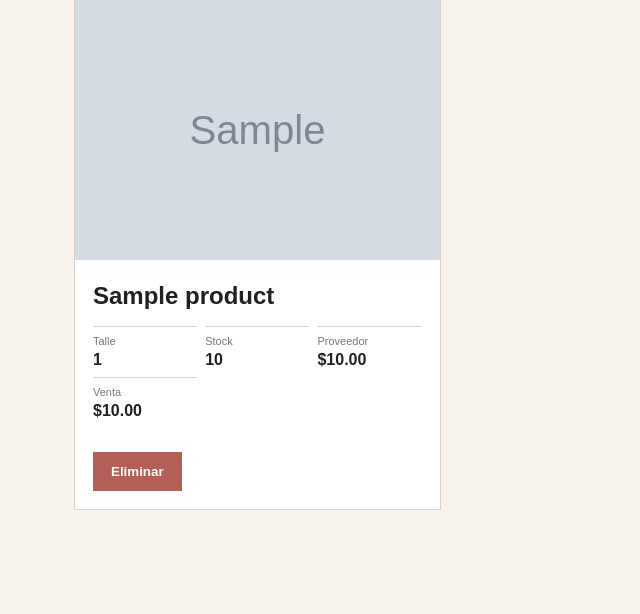
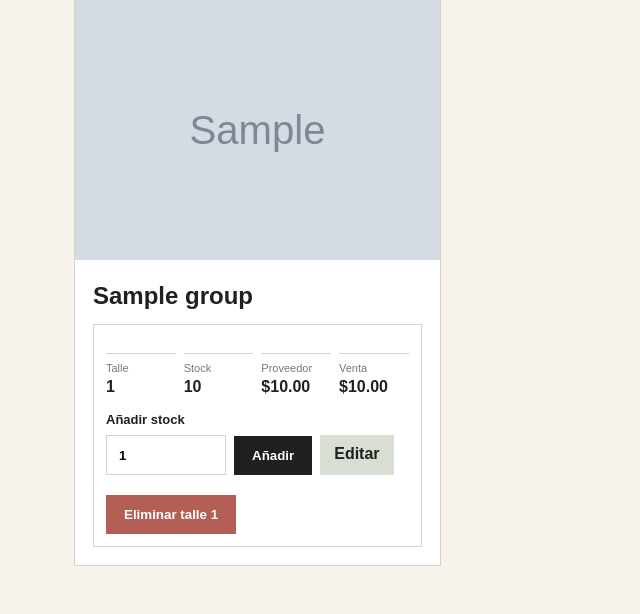
Before and after one commit to n4nbush/Isis_Store, a Flask app: template templates/products.html in a window 1280 px wide. Shown: the part 217-831 px from the top of the page, without its empty margins (0-640 px from the left). Before the commit the page ends 727 px from the top, so only its background shows below. Run offline with Flask 3, Linux system fonts and the light colour scheme; the visitor is signed in with stand-in values (Sample User, id 1); data comes from the database, SQL or seed files in the repository; the template is opened without the code that fills it: most values are stand-ins (such as "Sample title", 1, 10 or a date in 2020); grey boxes marked "Sample" are stand-in pictures; data that the repository does not hold is empty.

Commit message:
Add grouped variants and stock management
Co-authored-by: copilot-swe-agent[bot] <198982749+Copilot@users.noreply.github.com>

```diff
--- a/app.py
+++ b/app.py
@@ -221,8 +221,25 @@ def home():
 @login_required
 def products():
     db = get_db()
-    items = db.execute("SELECT * FROM products ORDER BY name").fetchall()
-    return render_template("products.html", products=items)
+    items = db.execute(
+        "SELECT * FROM products ORDER BY name COLLATE NOCASE, size COLLATE NOCASE"
+    ).fetchall()
+
+    grouped = {}
+    for item in items:
+        name = item["name"]
+        key = name.casefold()
+        if key not in grouped:
+            grouped[key] = {
+                "name": name,
+                "photo": item["photo"],
+                "variants": [],
+            }
+        elif not grouped[key]["photo"] and item["photo"]:
+            grouped[key]["photo"] = item["photo"]
+        grouped[key]["variants"].append(item)
+
+    return render_template("products.html", product_groups=grouped.values())
 
 
 @app.route("/products/new", methods=["GET", "POST"])
@@ -264,6 +281,80 @@ def new_product():
         flash("Producto cargado correctamente.", "success")
         return redirect(url_for("products"))
     return render_template("product_form.html")
+
+
+@app.route("/products/<int:product_id>/edit", methods=["GET", "POST"])
+@admin_required
+def edit_product(product_id):
+    db = get_db()
+    product = db.execute("SELECT * FROM products WHERE id = ?", (product_id,)).fetchone()
+    if product is None:
+        flash("El producto no existe.", "error")
+        return redirect(url_for("products"))
+
+    if request.method == "POST":
+        name = request.form.get("name", "").strip()
+        size = request.form.get("size", "").strip()
+        stock = request.form.get("stock", "")
+        supplier_price = request.form.get("supplier_price", "")
+        sale_price = request.form.get("sale_price", "")
+        try:
+            stock_value = int(stock)
+            supplier_value = float(supplier_price)
+            sale_value = float(sale_price)
+            if not name or not size or stock_value < 0 or supplier_value < 0 or sale_value < 0:
+                raise ValueError
+        except (ValueError, TypeError):
+            flash("Completá todos los datos con valores válidos.", "error")
+            return redirect(url_for("edit_product", product_id=product_id))
+
+        photo_name = product["photo"]
+        photo = request.files.get("photo")
+        if photo and photo.filename:
+            extension = photo.filename.rsplit(".", 1)[-1].lower()
+            if extension not in ALLOWED_IMAGE_EXTENSIONS:
+                flash("Formato de imagen no permitido.", "error")
+                return redirect(url_for("edit_product", product_id=product_id))
+            photo_name = f"{token_hex(12)}.{extension}"
+            photo.save(os.path.join(app.config["UPLOAD_FOLDER"], secure_filename(photo_name)))
+            if product["photo"]:
+                old_photo = os.path.join(app.config["UPLOAD_FOLDER"], product["photo"])
+                if os.path.isfile(old_photo):
+                    os.remove(old_photo)
+
+        db.execute(
+            "UPDATE products SET name = ?, photo = ?, size = ?, stock = ?, "
+            "supplier_price = ?, sale_price = ? WHERE id = ?",
+            (name, photo_name, size, stock_value, supplier_value, sale_value, product_id),
+        )
+        db.commit()
+        flash("Producto actualizado.", "success")
+        return redirect(url_for("products"))
+
+    return render_template("product_form.html", product=product)
+
+
+@app.post("/products/<int:product_id>/add-stock")
+@admin_required
+def add_stock(product_id):
+    db = get_db()
+    product = db.execute("SELECT * FROM products WHERE id = ?", (product_id,)).fetchone()
+    if product is None:
+        flash("El producto no existe.", "error")
+        return redirect(url_for("products"))
+
+    try:
+        quantity = int(request.form.get("quantity", ""))
+        if quantity <= 0:
+            raise ValueError
+    except (ValueError, TypeError):
+        flash("Ingresá una cantidad de stock válida.", "error")
+        return redirect(url_for("products"))
+
+    db.execute("UPDATE products SET stock = stock + ? WHERE id = ?", (quantity, product_id))
+    db.commit()
+    flash(f"Se agregaron {quantity} unidades al talle {product['size'] or '-'}.", "success")
+    return redirect(url_for("products"))
 
 
 @app.post("/products/<int:product_id>/delete")
--- a/static/css/style.css
+++ b/static/css/style.css
@@ -42,6 +42,17 @@ input[type=file] { padding-top:9px; }
 .product-info h2 { margin-bottom:14px; }
 .product-info dl { display:grid; grid-template-columns:repeat(3,1fr); gap:8px; }
 .product-info dl div { border-top:1px solid var(--line); padding-top:8px; }
+.size-variants { display:grid; gap:12px; }
+.size-variant { padding:12px; border:1px solid var(--line); }
+.size-variant dl { grid-template-columns:repeat(4,1fr); }
+.size-variant .danger { margin-top:12px; }
+.variant-actions { display:flex; align-items:flex-end; gap:8px; flex-wrap:wrap; margin-top:12px; }
+.variant-actions form { margin:0; }
+.add-stock-form { display:flex; align-items:flex-end; gap:8px; }
+.add-stock-form label { width:120px; margin:0; }
+.add-stock-form input { height:40px; }
+.edit-button { height:40px; padding:10px 14px; background:#d8dfd2; color:var(--ink); }
+.current-photo { color:#777; font-size:12px; }
 dt { color:#777; font-size:11px; } dd { margin:4px 0 0; font-weight:bold; }
 .danger { margin-top:16px; background:#b45f55; }
 .form-card { max-width:760px; margin:0 auto; padding:32px; background:#fff; border:1px solid var(--line); }
--- a/templates/products.html
+++ b/templates/products.html
@@ -8,15 +8,18 @@
   {% endif %}
 </header>
 <section class="product-grid">
-  {% for product in products %}
+  {% for group in product_groups %}
   <article class="product-card">
-    {% if product.photo %}
-      <img src="{{ url_for('static', filename='uploads/' ~ product.photo) }}" alt="{{ product.name }}">
+    {% if group.photo %}
+      <img src="{{ url_for('static', filename='uploads/' ~ group.photo) }}" alt="{{ group.name }}">
     {% else %}
       <div class="placeholder">Sin foto</div>
     {% endif %}
     <div class="product-info">
-      <h2>{{ product.name }}</h2>
+      <h2>{{ group.name }}</h2>
+      <div class="size-variants">
+        {% for product in group.variants %}
+        <div class="size-variant">
           <dl>
             <div><dt>Talle</dt><dd>{{ product.size or '-' }}</dd></div>
             <div><dt>Stock</dt><dd>{{ product.stock }}</dd></div>
@@ -24,11 +27,24 @@
             <div><dt>Venta</dt><dd>${{ "%.2f"|format(product.sale_price) }}</dd></div>
           </dl>
           {% if session.role == 'admin' %}
-      <form method="post" action="{{ url_for('delete_product', product_id=product.id) }}" onsubmit="return confirm('¿Eliminar este producto?')">
+          <div class="variant-actions">
+            <form class="add-stock-form" method="post" action="{{ url_for('add_stock', product_id=product.id) }}">
               <input type="hidden" name="csrf_token" value="{{ csrf_token }}">
-        <button class="danger" type="submit">Eliminar</button>
+              <label>Añadir stock
+                <input type="number" name="quantity" min="1" step="1" value="1" required>
+              </label>
+              <button type="submit">Añadir</button>
             </form>
+            <a class="button edit-button" href="{{ url_for('edit_product', product_id=product.id) }}">Editar</a>
+            <form method="post" action="{{ url_for('delete_product', product_id=product.id) }}" onsubmit="return confirm('¿Eliminar este talle?')">
+              <input type="hidden" name="csrf_token" value="{{ csrf_token }}">
+              <button class="danger" type="submit">Eliminar talle {{ product.size or '-' }}</button>
+            </form>
+          </div>
           {% endif %}
+        </div>
+        {% endfor %}
+      </div>
     </div>
   </article>
   {% else %}
--- a/templates/sale_form.html
+++ b/templates/sale_form.html
@@ -10,7 +10,7 @@
       <select name="product_id" required>
         <option value="">Seleccionar...</option>
         {% for product in products %}
-        <option value="{{ product.id }}">{{ product.name }} — Stock: {{ product.stock }} — ${{ "%.2f"|format(product.sale_price) }}</option>
+        <option value="{{ product.id }}">{{ product.name }} — Talle {{ product.size or '-' }} — Stock: {{ product.stock }} — ${{ "%.2f"|format(product.sale_price) }}</option>
         {% endfor %}
       </select>
     </label>
```
Also changed, not shown: templates/product_form.html (+10 -7 lines), tests/test_app.py (+68 -0 lines). Lines whose indentation alone changed are shown as unchanged.
